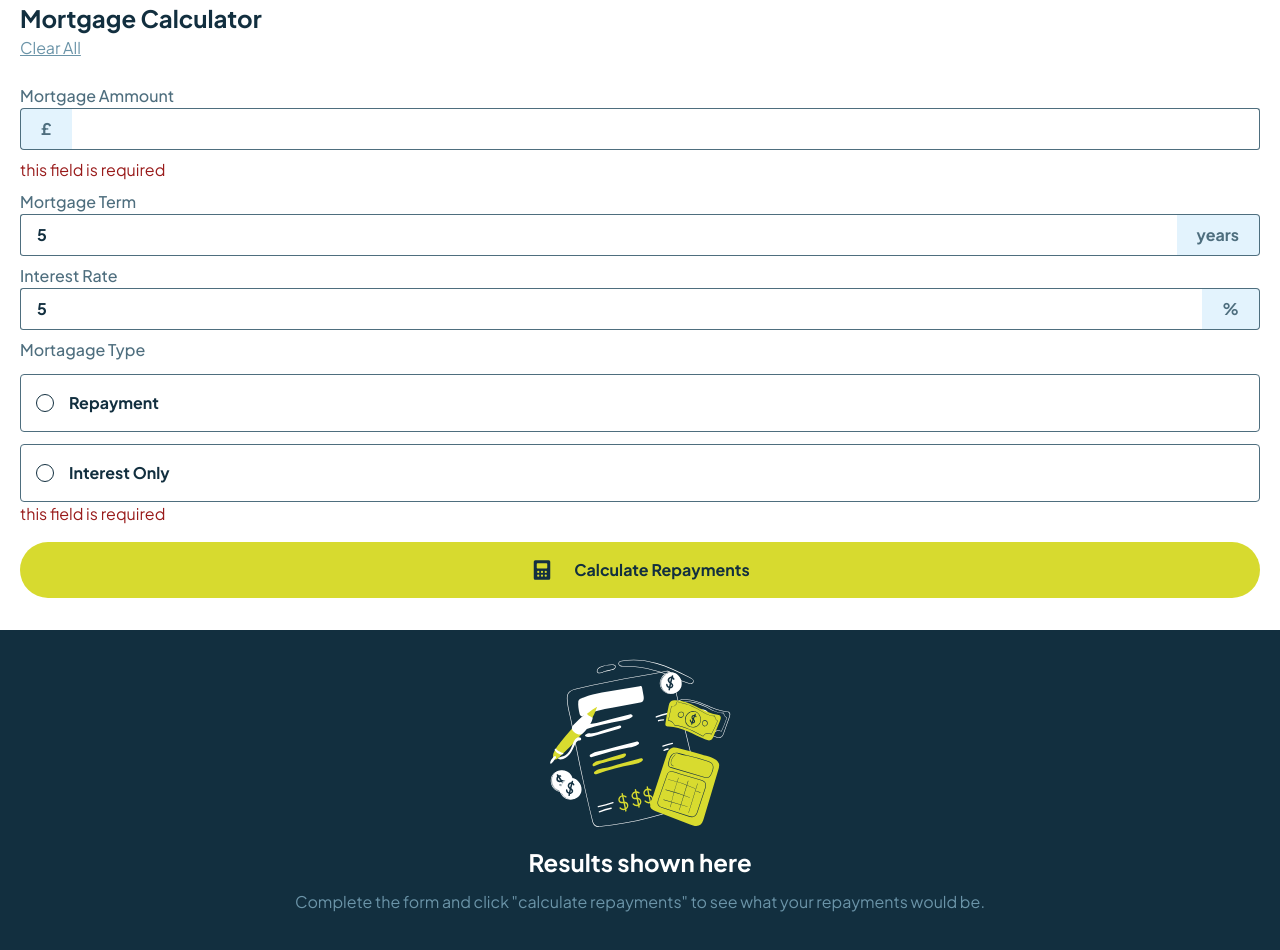
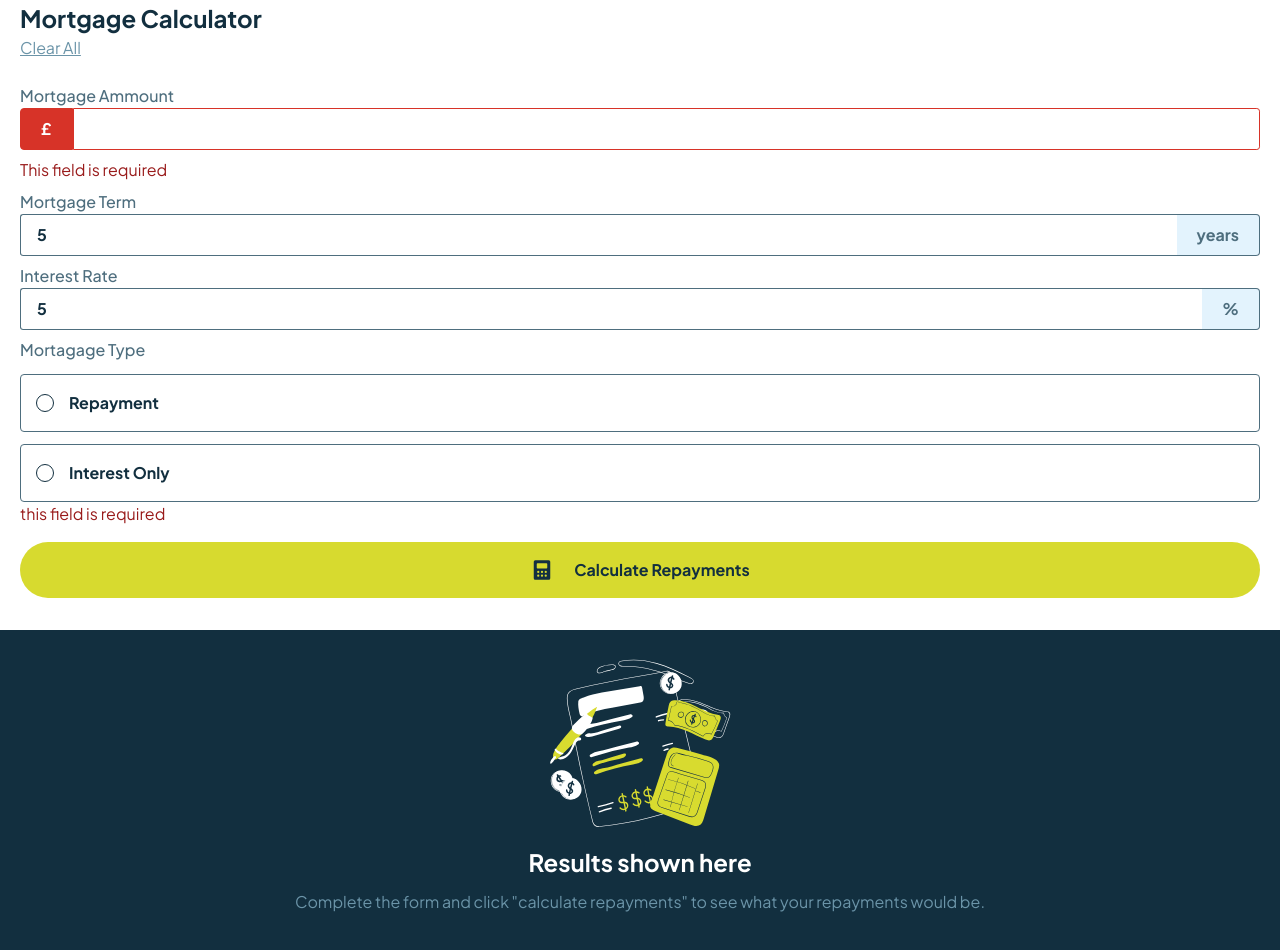
Before and after one commit to Humber70/mortgage-repayment-calculator, a React (Vite) app: page / in a window 1280 px wide. Both pictures are taken after typing "Sample", "5", "5" into the empty fields and a click on the button "Calculate Repayments". Built offline with nearby package versions, Linux system fonts and the light colour scheme.

Commit message:
style: add input error styling for validation feedback in FormCalculate

```diff
--- a/src/components/FormCalculate.jsx
+++ b/src/components/FormCalculate.jsx
@@ -7,16 +7,16 @@ export default function FormCalculate ({data}) {
             <div>
                 <label htmlFor="amount">Mortgage Ammount</label>
                 <div className="flex items-besaline">
-                    <span className="border p-[.5rem] text-center border-[var(--slate-700)] rounded border-r-0 rounded-l-2 rounded-r-none bg-[--slate-100] font-[--font-w-700] text-[--slate-700] px-5">£</span>
-                    <input className="w-full rounded-l-none border-l-0" type="text" name="amount" id="amount" onChange={handleNumeric} value={formatterValue}/>
+                    <span className={`border p-[.5rem] text-center border-[var(--slate-700)] rounded border-r-0 rounded-l-2 rounded-r-none bg-[--slate-100] font-[--font-w-700] text-[--slate-700] px-5 ${messageError.errorAmount && 'bg-[var(--primary-color-red)] text-[var(--white)] inputError'}`}>£</span>
+                    <input className={`w-full rounded-l-none border-l-0 ${messageError.errorAmount && 'inputError'}`} type="text" name="amount" id="amount" onChange={handleNumeric} value={formatterValue}/>
                 </div>
             </div>
-            <span className={messageError.errorAmount ? "display text-red-800" : "hidden"}>{messageError.errorAmount && "this field is required"}</span>
+            <span className={messageError.errorAmount ? "display text-red-800" : "hidden"}>{messageError.errorAmount && "This field is required"}</span>
             <div>
                 <label htmlFor="years">Mortgage Term</label>
                 <div className="flex items-besaline">
-                    <input className="w-full rounded-r-none border-r-0" type="number" name="years" id="years" ref={inputRefYear}/>
-                    <span className="rounded rounded-l-none border border-l-0 border-[--slate-700] flex justify-center flex-col px-5 font-[--font-w-700] text-[--slate-700] bg-[--slate-100]">years</span>
+                    <input className={`w-full rounded-r-none border-r-0 ${messageError.errorYears && 'inputError'}`} type="number" name="years" id="years" ref={inputRefYear}/>
+                    <span className={`rounded rounded-l-none border border-l-0 border-[--slate-700] flex justify-center flex-col px-5 font-[--font-w-700] text-[--slate-700] bg-[--slate-100] ${messageError.errorYears && 'bg-[var(--primary-color-red)] text-[var(--white)] inputError'}`}>years</span>
                 </div>
                 <span className={messageError.errorYears ? "display text-red-800" : "hidden"}>
                 {messageError.errorYears && "this field is required"}
@@ -26,7 +26,7 @@ export default function FormCalculate ({data}) {
                 <label htmlFor="percent">Interest Rate</label>
                 <div className="flex">
                     <input
-                    className="w-full rounded-r-none border-r-0"
+                    className={`w-full rounded-r-none border-r-0 ${messageError.errorRate && 'inputError'}`}
                     type="number"
                     name="percent"
                     id="percent"
@@ -35,14 +35,14 @@ export default function FormCalculate ({data}) {
                     min={0}
                     max={100}
                     />
-                    <span className="rounded rounded-l-none border border-l-0 border-[--slate-700] flex justify-center flex-col px-5 font-[--font-w-700] text-[--slate-700] bg-[--slate-100]">%</span>
+                    <span className={`rounded rounded-l-none border border-l-0 border-[--slate-700] flex justify-center flex-col px-5 font-[--font-w-700] text-[--slate-700] bg-[--slate-100] ${messageError.errorRate && 'bg-[var(--primary-color-red)] text-[var(--white)] inputError'}`}>%</span>
                 </div>
                 <span
                 className={
                     messageError.errorRate ? "display text-red-800" : "hidden"
                 }
                 >
-                {messageError.errorRate && "this field is required"}
+                {messageError.errorRate && "This field is required"}
                 </span>
             </div>
 
--- a/src/index.css
+++ b/src/index.css
@@ -52,6 +52,11 @@ input {
   color: var(--slate-900);
   padding-left: 1rem;
 }
+
+.inputError {
+  border: 1px solid var(--primary-color-red);
+}
+
 button {
   border-radius: 2rem;
   background-color: #272783;
```
